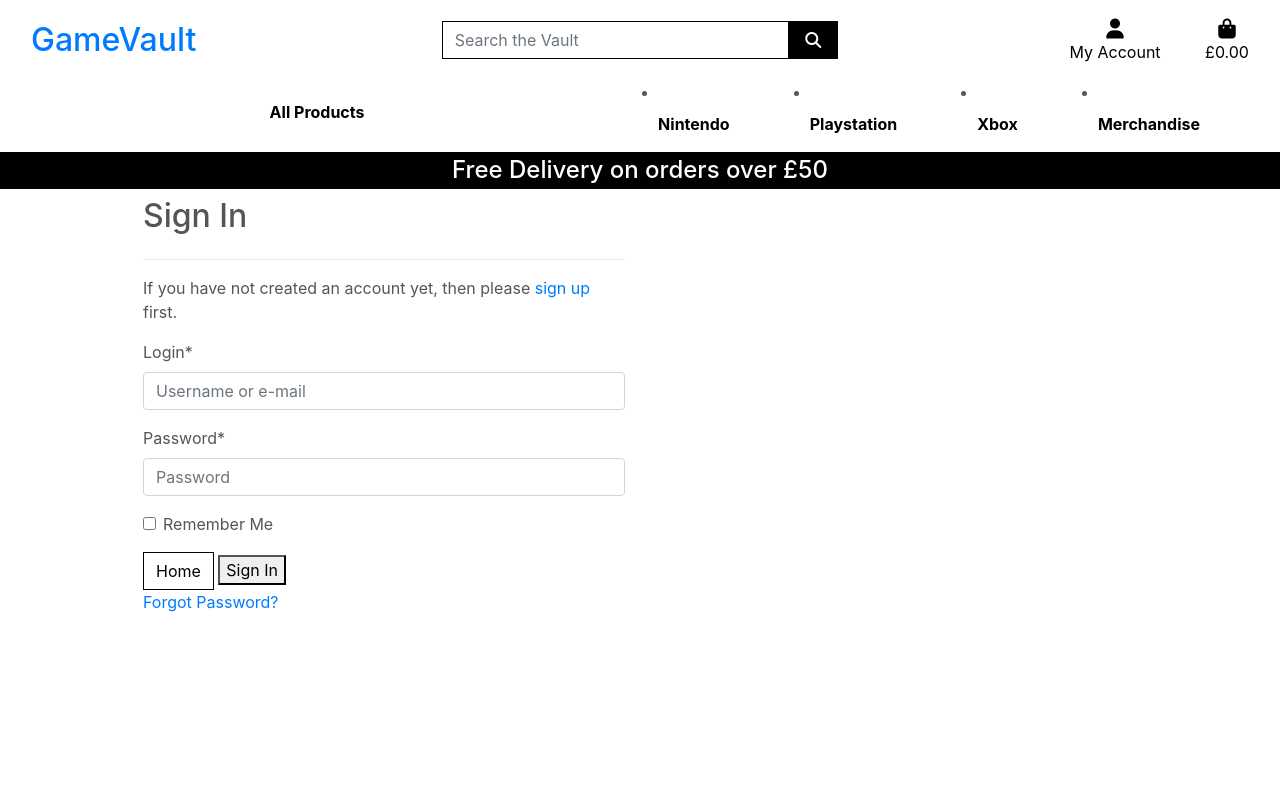
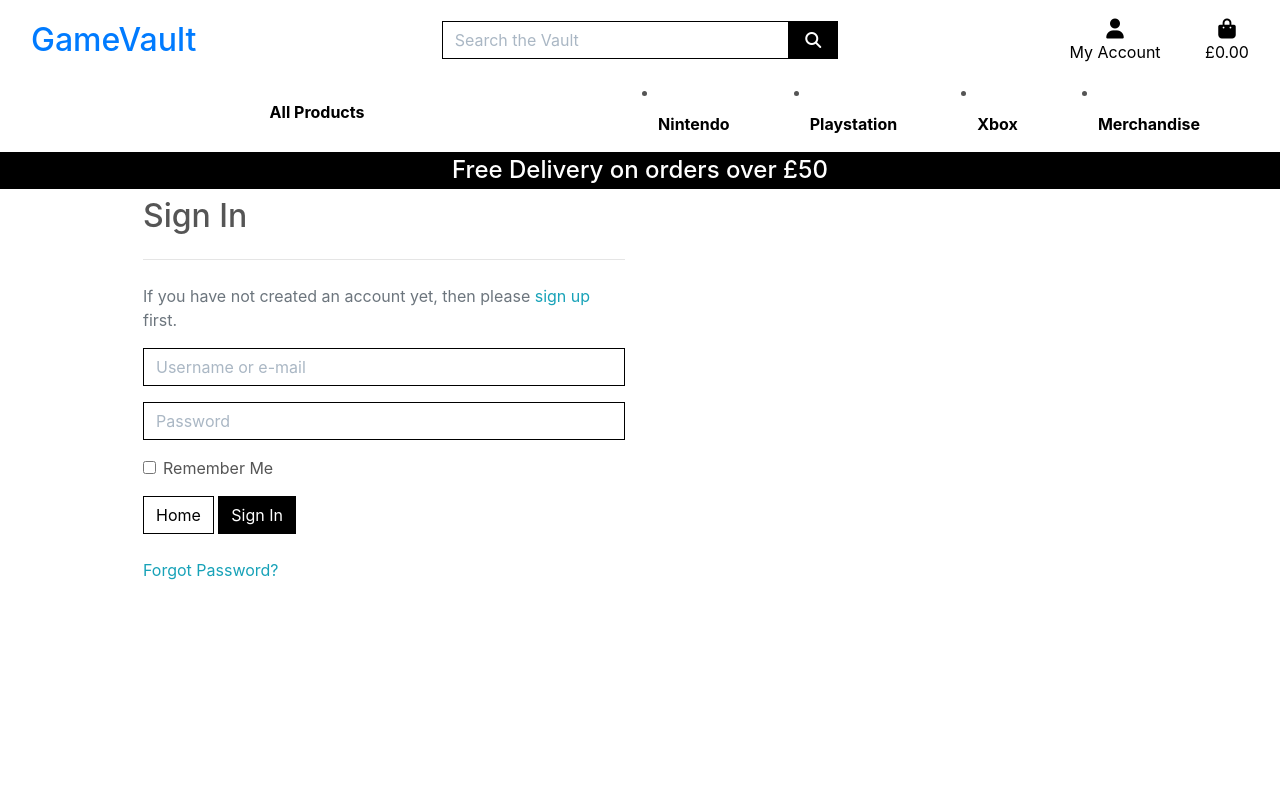
Before and after one commit to TobyJef/GameVault, a Django app: page /accounts/login/ in a window 1280 px wide. Run offline with Django 3.2, Linux system fonts and the light colour scheme; some libraries are stand-ins or nearby versions.

Commit message:
updated allauth templates

```diff
--- a/profiles/templates/profiles/profile.html
+++ b/profiles/templates/profiles/profile.html
@@ -24,5 +24,5 @@
                 <hr>
             </div>
         </div>
-
+        {{ profile }}
 {% endblock %}
--- a/static/css/base.css
+++ b/static/css/base.css
@@ -98,6 +98,11 @@ a.category-badge > span.hover {
     cursor: pointer
 }
 
+input[name='q']::placeholder {
+    color: #aab7c4;
+}
+
+/* ----- bootstrap toasts */
 .message-container {
     position: fixed;
     top: 72px;
@@ -166,7 +171,6 @@ toast.capper {
     overflow-y: auto;
   }
 
-
 /* Product Form */
 
 .btn-file {
@@ -194,6 +198,61 @@ toast.capper {
     border-color: #dc3545;
     border-radius: 0;
 }
+
+/* Allauth Form formating */
+
+.allauth-form-inner-content p {
+    margin-top: 1.5rem;
+    color: #6c757d;
+}
+
+.allauth-form-inner-content input {
+    border-color: #000;
+    border-radius: 0;
+}
+
+.allauth-form-inner-content label:not([for='id_remember']){
+    display: none;
+}
+
+.allauth-form-inner-content input::placeholder {
+    color: #aab7c4;
+}
+
+.allauth-form-inner-content button,
+.allauth-form-inner-content input[type='submit']{
+	/* btn */
+	display: inline-block;
+    font-weight: 400;
+    color: #fff;
+    text-align: center;
+    vertical-align: middle;
+    -webkit-user-select: none;
+    -moz-user-select: none;
+    -ms-user-select: none;
+    user-select: none;
+    background-color: #000;
+    border: 1px solid #000;
+    padding: .375rem .75rem;
+    font-size: 1rem;
+    line-height: 1.5;
+    border-radius: 0;
+
+    /* standard bootstrap btn transitions */
+    transition: color .15s ease-in-out,background-color .15s ease-in-out,border-color .15s ease-in-out,box-shadow .15s ease-in-out;
+}
+
+.allauth-form-inner-content button:hover,
+.allauth-form-inner-content input[type='submit']:hover {
+	color: #fff;
+    background-color: #222;
+    border-color: #222;
+}
+
+.allauth-form-inner-content a {
+	color: #17a2b8; /* text-info */
+}
+
 
 /* -------------------------------- Media Queries */
 
--- a/templates/base.html
+++ b/templates/base.html
@@ -72,7 +72,7 @@
                   {% if request.user.is_superuser %}
                       <a href="{% url 'add_product' %}" class="dropdown-item">Product Management</a>
                   {% endif %}
-                  <a href="" class="dropdown-item">My Profile</a>
+                  <a href="{% url 'profile' %}" class="dropdown-item">My Profile</a>
                   <a href="{% url 'account_logout' %}" class="dropdown-item">Logout</a>
               {% else %}
                   <a href="{% url 'account_signup' %}" class="dropdown-item">Register</a>
```
Also changed, not shown: profiles/views.py (+9 -2 lines), db.sqlite3.
